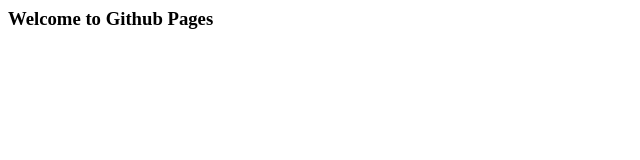
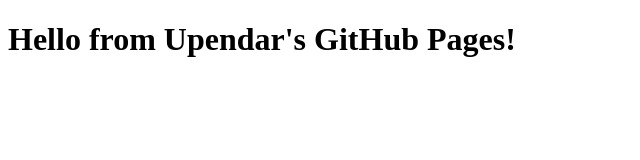
Before and after one commit to upendarreddyb/upendarreddyb.github.io, a plain HTML site: page index.html in a window 1280 px wide. Shown: the whole page, without its empty margins (0-640 px from the left). Drawn offline with Linux system fonts and the light colour scheme.

Commit message:
Update index.html

```diff
--- a/index.html
+++ b/index.html
@@ -1 +1,11 @@
-<h3>Welcome to Github Pages</h3>
+<!-- index.html -->
+<!DOCTYPE html>
+<html lang="en">
+<head>
+  <meta charset="UTF-8">
+  <title>Upendar Resume</title>
+</head>
+<body>
+  <h1>Hello from Upendar's GitHub Pages!</h1>
+</body>
+</html>
```
